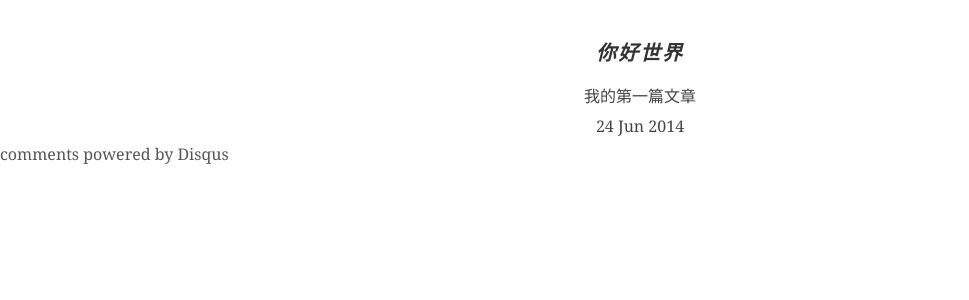
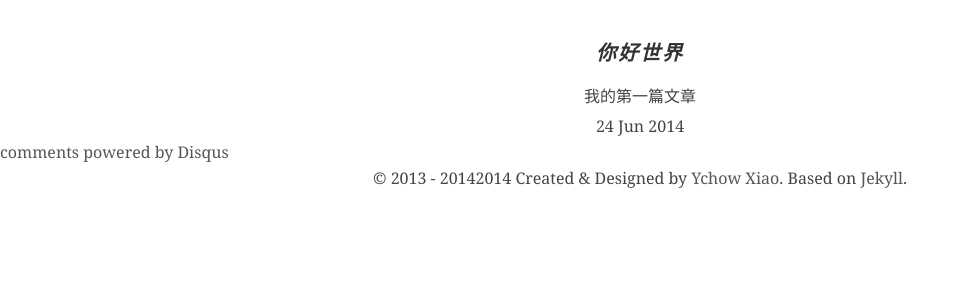
Before and after one commit to kai517/ychowxiao, a Jekyll site: the page built from _posts/2014-06-24-hello-world.html, in a window 1280 px wide. Shown: the top 300 px of the page, without its empty margins (0-969 px from the left). Built offline with Jekyll 4.4.1, drawn with Linux system fonts in a browser that asks for light colours; comment, search, counter and statistics services are not loaded.

Commit message:
Update acticle.html

```diff
--- a/_layouts/acticle.html
+++ b/_layouts/acticle.html
@@ -22,7 +22,11 @@
     </script>
     <noscript>Please enable JavaScript to view the <a href="http://disqus.com/?ref_noscript">comments powered by Disqus.</a></noscript>
     <a href="http://disqus.com" class="dsq-brlink">comments powered by <span class="logo-disqus">Disqus</span></a>
-    <!--Comment-->
+    <!--Footer-->
+    <footer id="ft">
+        <p>© 2013 - <script>document.write(new Date().getFullYear());</script>2014 Created &amp; Designed by <a href="https://github.com/ychow" target="_blank" title="肖元州的个人博客">Ychow Xiao</a>. <span class="base">Based on <a href="https://github.com/mojombo/jekyll/wiki" target="_blank">Jekyll</a>.</span></p>
+    </footer>
+    <!--Comment_Count_Js-->
      <script type="text/javascript">
     /* * * CONFIGURATION VARIABLES: EDIT BEFORE PASTING INTO YOUR WEBPAGE * * */
     var disqus_shortname = 'ychowxiao'; // required: replace example with your forum shortname
```
